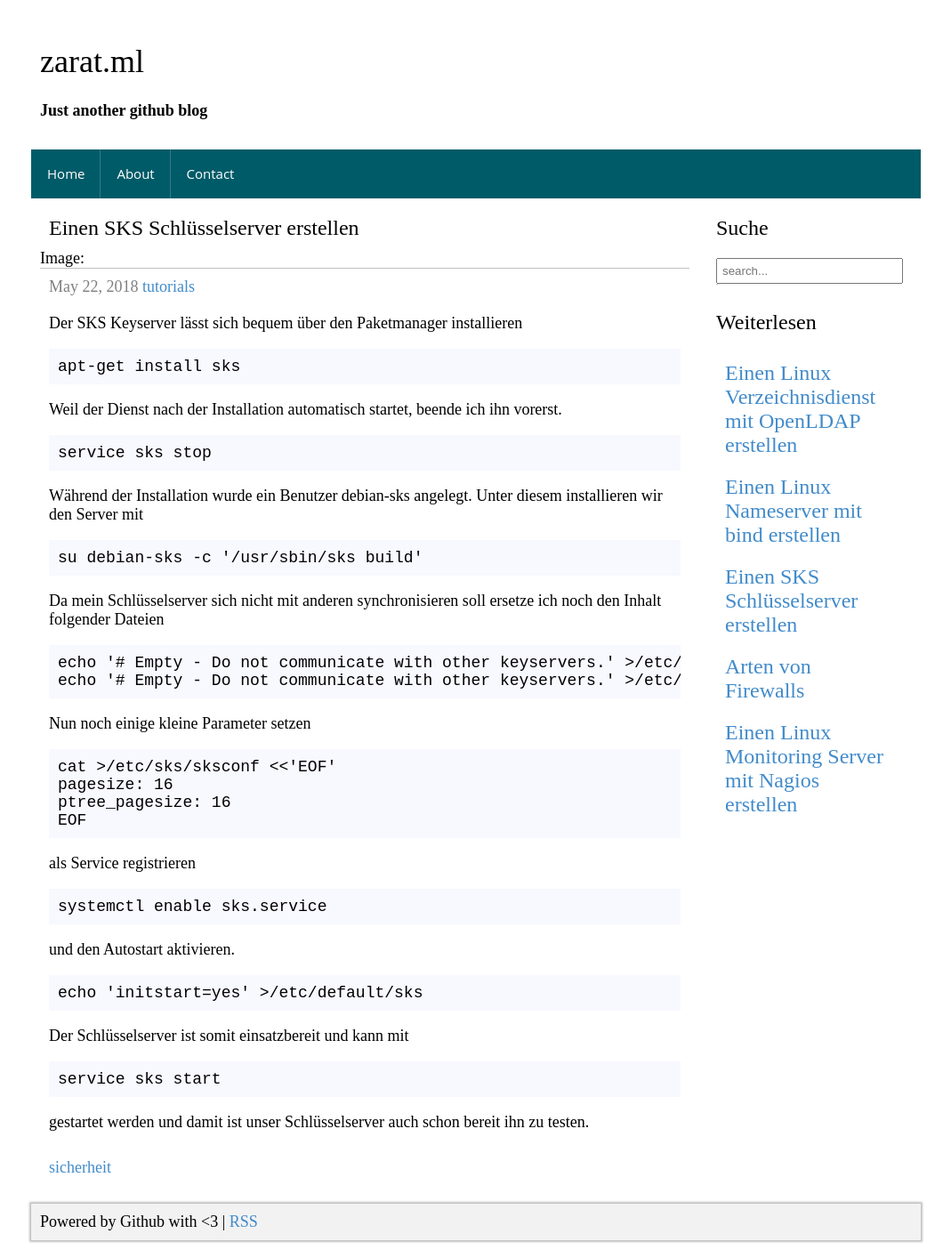
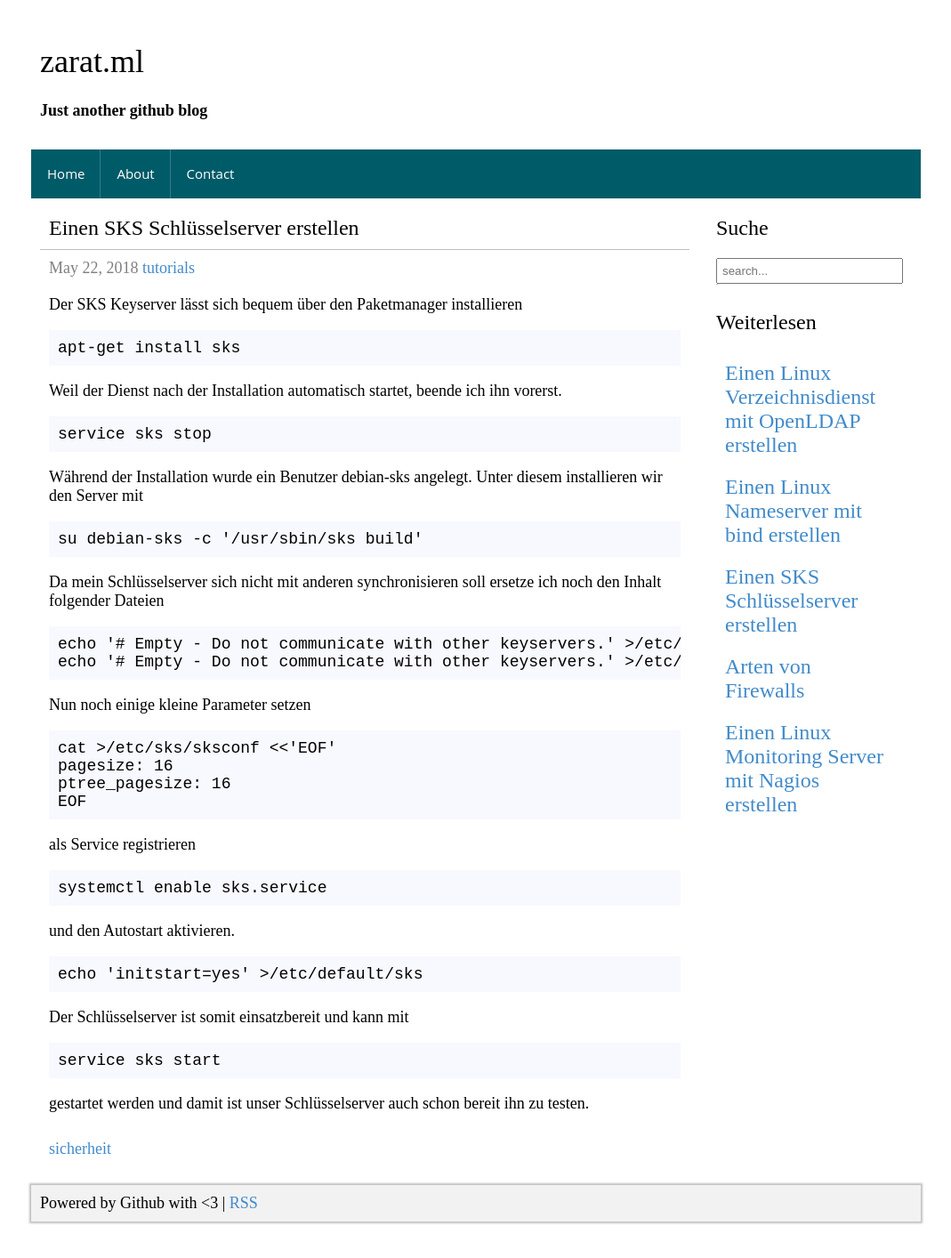
Before and after one commit to zarat/zarat.github.io, a Jekyll site: the page built from _posts/2018-05-22-sks.markdown, in a window 1280 px wide. Shown: the whole page at 89% size, without its empty margins (105-1174 px from the left). Built offline with Jekyll 4.4.1, drawn with Linux system fonts in a browser that asks for light colours; after the commit the page ends 1393 px from its top, so only the background shows below that.

Commit message:
Update post.html

```diff
--- a/_layouts/post.html
+++ b/_layouts/post.html
@@ -5,8 +5,6 @@
   <div class="sp-content-item">
 
     <div class="sp-content-item-head">{{ page.title }}</div>
-
-    Image: {{ page.image }}
 
     <div class="sp-content-item-head-secondary">
 
@@ -21,6 +19,8 @@
 
     </div>
 
+    {% if page.image %}<img src="{{ page.image }}" style="width: 100%; max-height: 300px; object-fit: cover;">{% endif %}
+
     <div class="sp-content-item-body">
       {{ content }}
     </div>
```
